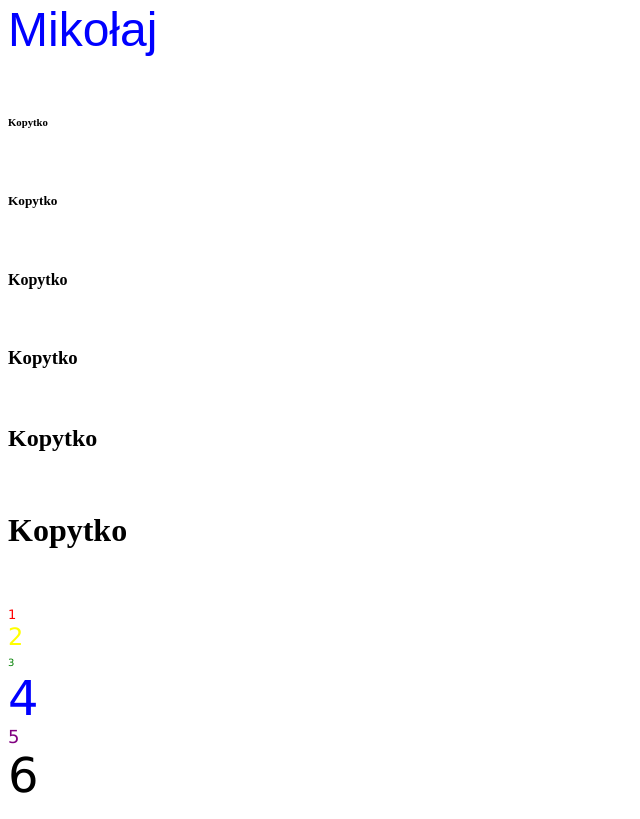
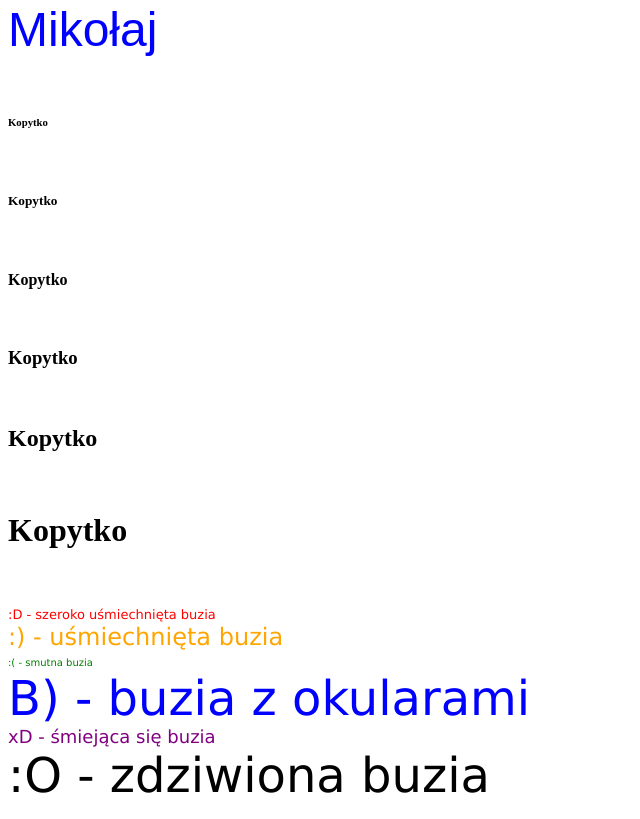
Before and after one commit to ObliviousCow/mikolaj.github.io, a plain HTML site: page index.html in a window 1280 px wide. Shown: the part 454-1273 px from the top of the page, without its empty margins (0-640 px from the left). Drawn offline with Linux system fonts and the light colour scheme.

Commit message:
Update index.html

```diff
--- a/index.html
+++ b/index.html
@@ -19,11 +19,11 @@
 	<H1> Kopytko </H1> <br>
 
     <p style="font-family:verdana">
-        <font color = "red" size = "2"> 1</font> <br>
-        <font color = "yellow" size = "5"> 2</font> <br>
-        <font color = "green" size = "1"> 3</font> <br>
-        <font color = "blue" size = "8"> 4</font> <br>
-        <font color = "purple" size = "4"> 5</font> <br>
-        <font color = "black" size = "7"> 6</font> <br>
+        <font color = "red" size = "2"> :D - szeroko uśmiechnięta buzia</font> <br>
+        <font color = "orange" size = "5"> :) - uśmiechnięta buzia</font> <br>
+        <font color = "green" size = "1"> :( - smutna buzia</font> <br>
+        <font color = "blue" size = "8"> B) - buzia z okularami</font> <br>
+        <font color = "purple" size = "4"> xD - śmiejąca się buzia</font> <br>
+        <font color = "black" size = "7"> :O - zdziwiona buzia</font> <br>
     </p>
 </body>
```
